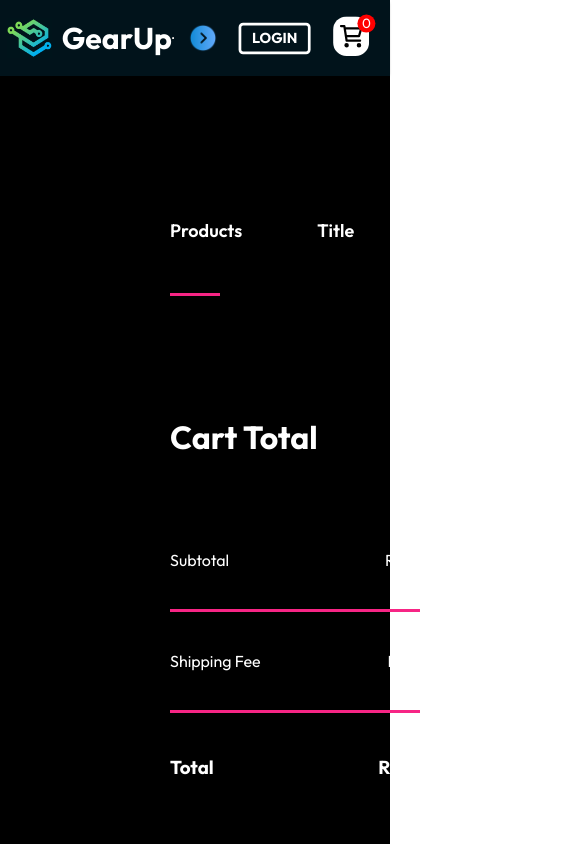
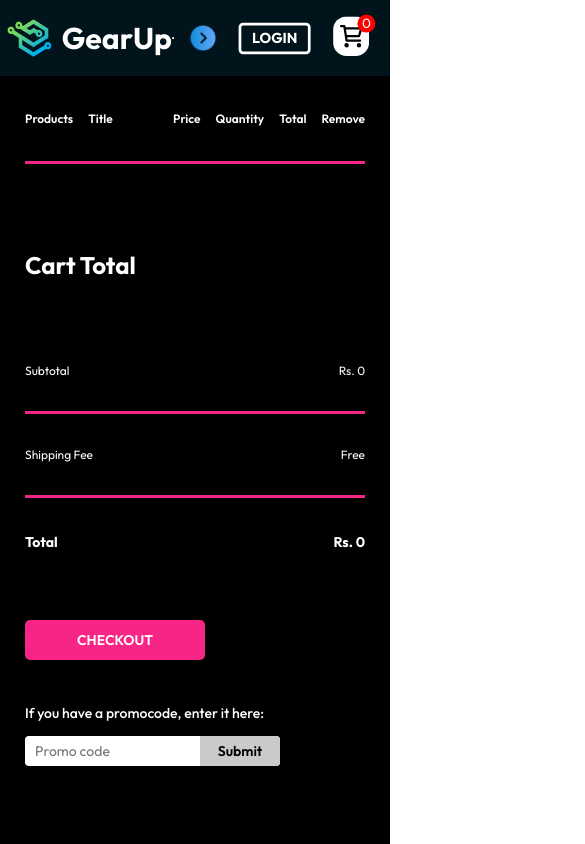
Before and after one commit to preshitmagar/GearUp-Gadgets, a React (Create React App) app: page /cart in a window 390 px wide. Shown: the top 844 px of the page, 585 px wide, since content can reach past the window. Built offline with nearby package versions, Linux system fonts and the light colour scheme.

Commit message:
media queries done!

```diff
--- a/src/Components/CartItems/CartItems.css
+++ b/src/Components/CartItems/CartItems.css
@@ -40,12 +40,12 @@
 .CartItems-down{
     display: flex;
     margin: 100px 0px;
+    gap:30%;
 }
 .CartItems-total{
     display: flex;
     flex: 1;
     flex-direction: column;
-    margin-right: 600px;
     gap: 40px;
 }
 .CartItems-total-item{
@@ -113,3 +113,93 @@
     background-color: #f72585;
     color: white;
 }
+@media(max-width:1280px){
+    .CartItems{
+        padding: 20px 80px;
+    }
+    .CartItems-main-format{
+        grid-template-columns: 0.5fr 2fr 0.5fr 0.5fr 0.5fr 0.5fr;
+        gap: 25px;
+        padding: 15px 0px;
+        font-size: 15px;
+    }
+    .CartItems-down{
+        margin: 50px 0px;
+        gap: 25%;
+    }
+    .carticon-product-icon{
+        height: 60px;
+    }
+    .carticon-remove-icon{
+        margin:auto;
+    }
+    .cartitems-quantity{
+        width: 50px;
+        height: 30px;
+    }
+    .CartItems-total button{
+        font-size: 20px;
+    }
+    .CartItems-promo-box input{
+        font-size: 15px;
+        width: 160px;
+        height: 30px;
+        padding: 0px 5px;
+    }
+    .CartItems-promo-box{
+        width: 250px;
+        height: 30px;
+        padding-left: 5px;
+        background: white;
+        border-radius: 4px;
+    }
+    .CartItems-promo-box button{
+        height: 30px;
+        font-size: 15px;
+    }
+}
+@media(max-width:1024px){
+    .CartItems{
+        padding: 20px 50px;
+    }
+    .CartItems-down{
+        margin: 50px 0px;
+        gap: 20%;
+    }
+}
+@media(max-width:800px){
+    .CartItems{
+        padding: 20px 40px;
+    }
+    .CartItems-down{
+        margin: 70px 0px;
+        gap: 30px;
+        flex-direction: column;
+        font-size: 12px;
+    }
+    .CartItems-main-format{
+        grid-template-columns: 0.3fr 1.5fr 0.3fr 0.3fr 0.3fr 0.3fr;
+        gap: 15px;
+        padding: 15px 0px;
+        font-size: 12px;
+    }
+    .CartItems-total button{
+        width: 180px;
+        height: 40px;
+        font-size: 14px;
+    }
+    .CartItems-promocode{
+        font-size: 14px;
+    }
+    .CartItems-promo-box input{
+        font-size: 14px;
+    }
+    .CartItems-promo-box button{
+        font-size: 14px;
+    }
+}
+@media(max-width:500px){
+    .CartItems{
+        padding: 8px 25px;
+    }
+}
```
Also changed, not shown: 1 other file (tests, documents, lock files or other folders).
